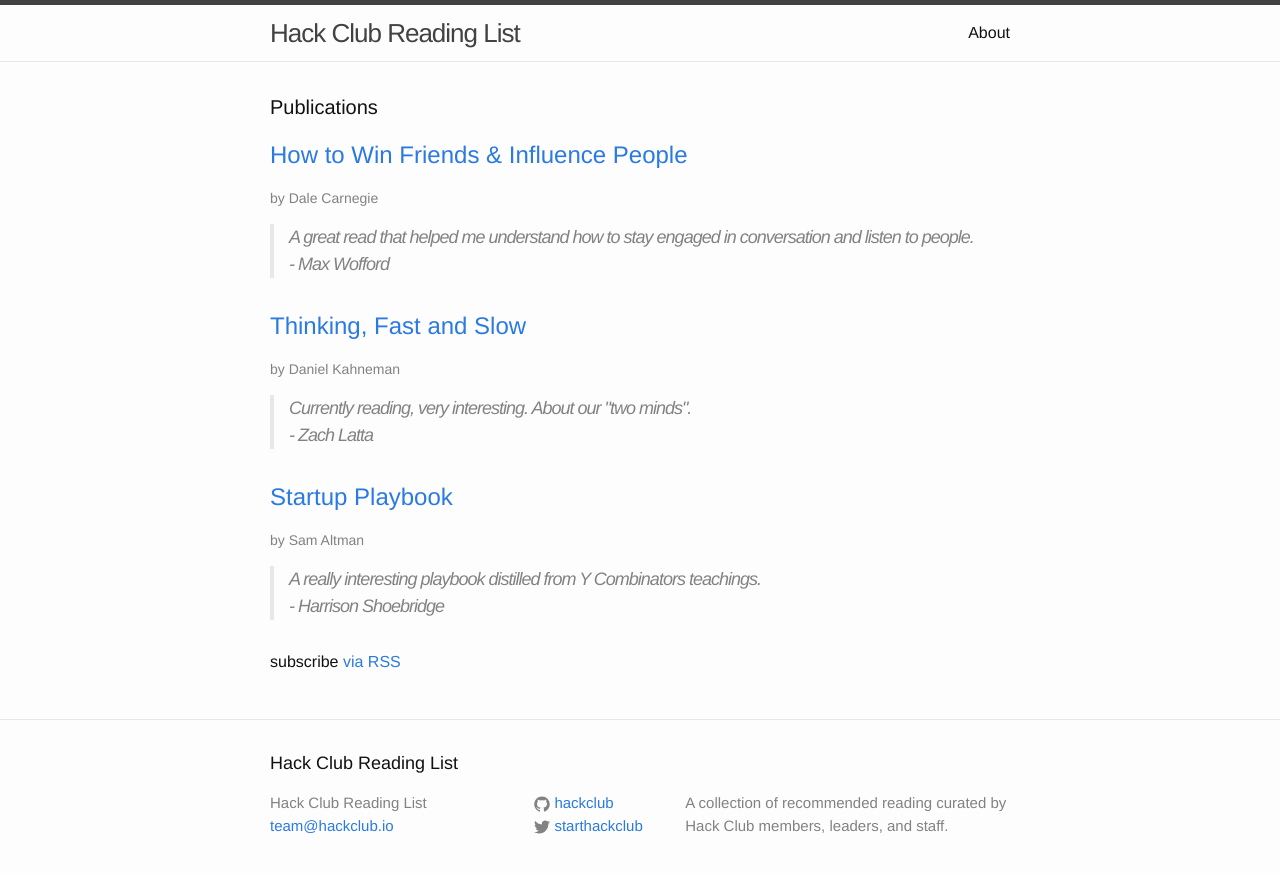
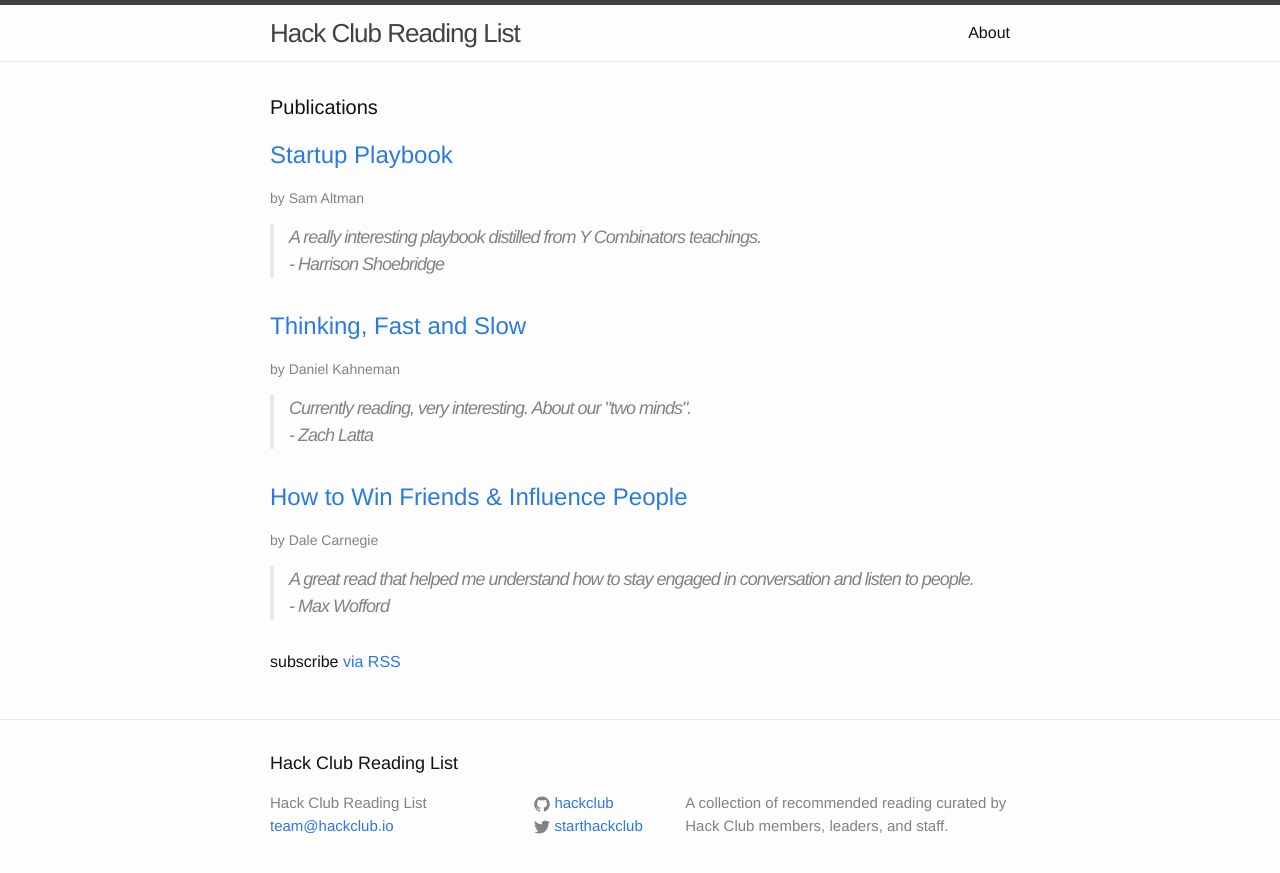
Before and after one commit to hackclub/reading-list, a Jekyll site: the page built from index.html, in a window 1280 px wide. Shown: the top 873 px of the page. Built offline with Jekyll 4.4.1, drawn with Linux system fonts in a browser that asks for light colours.

Commit message:
Reverse posts

```diff
--- a/index.html
+++ b/index.html
@@ -7,7 +7,7 @@
   <h1 class="page-heading">Publications</h1>
 
   <ul class="publication-list">
-    {% for publication in site.data.publications %}
+    {% for publication in site.data.publications reversed %}
       <li>
         <h2>
           {% if publication.link %}
```
